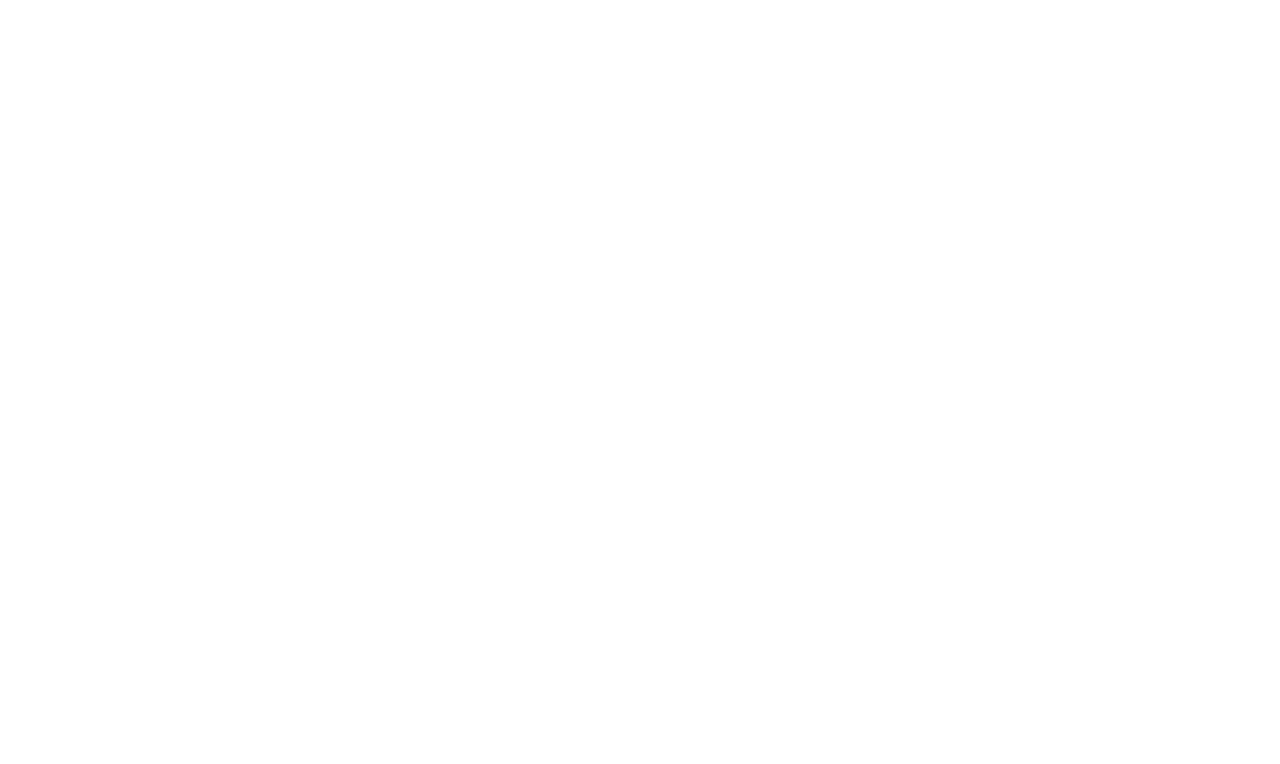
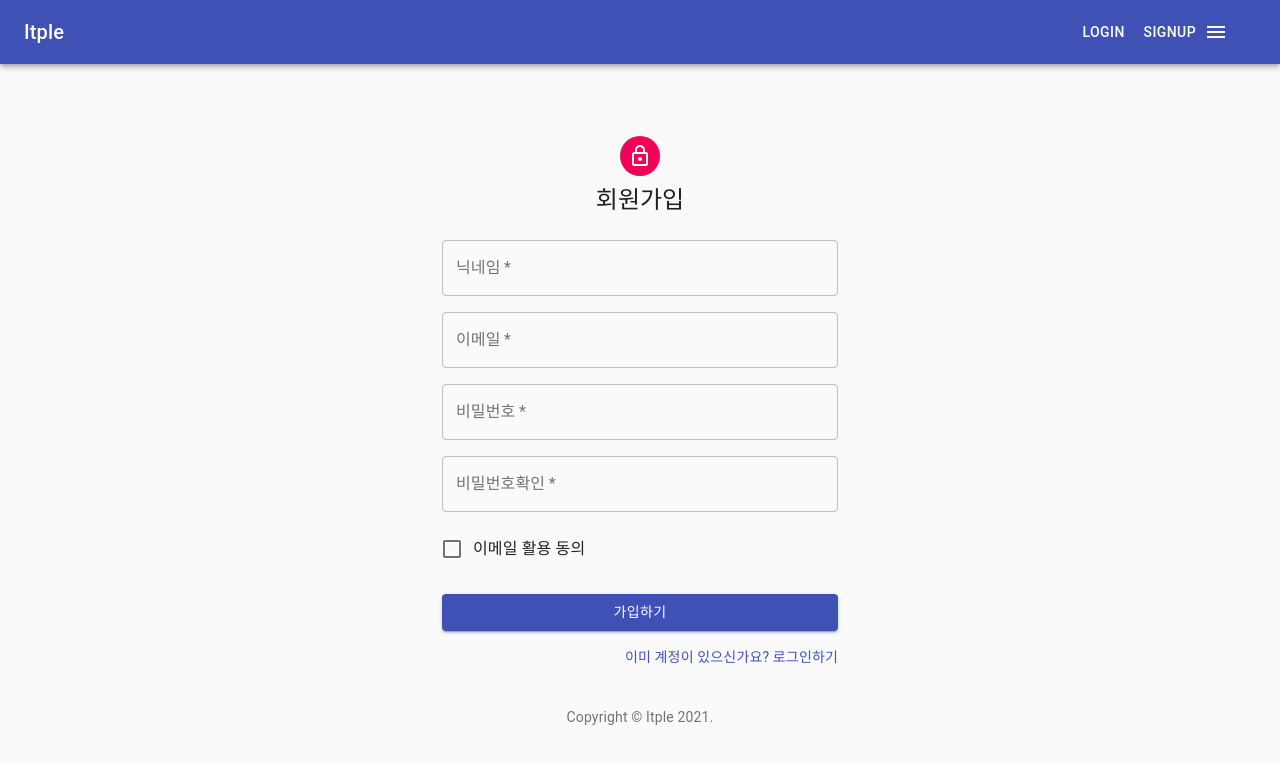
Before and after one commit to heoseongh/itple-client, a React (Create React App) app: page /sign-up in a window 1280 px wide. Shown: the top 764 px of the page. Built offline with nearby package versions, Linux system fonts and the light colour scheme.

Commit message:
Add: 회원가입 로그인 뷰 추가

```diff
--- a/src/App.js
+++ b/src/App.js
@@ -1,14 +1,18 @@
-import CssBaseline from '@material-ui/core/CssBaseline';
-import { BrowserRouter, Route } from 'react-router-dom';
-import ContestDetailPage from './route/ContestDetailPage';
-import ContestPage from './route/ContestPage';
+import CssBaseline from "@material-ui/core/CssBaseline";
+import { BrowserRouter, Route } from "react-router-dom";
+import ContestDetailPage from "./route/ContestDetailPage";
+import ContestPage from "./route/ContestPage";
+import SignUpPage from "./route/SignUpPage";
+import SignInPage from "./route/SignInPage";
 
 function App() {
   return (
-    <CssBaseline />,
     <BrowserRouter>
-      <Route exact path={"/"} component={ContestPage}/>
-      <Route exact path={"/detail/:id"} component={ContestDetailPage}/>
+      <CssBaseline />
+      <Route exact path={"/"} component={ContestPage} />
+      <Route exact path={"/detail/:id"} component={ContestDetailPage} />
+      <Route exact path={"/sign-in"} component={SignInPage} />
+      <Route exact path={"/sign-up"} component={SignUpPage} />
     </BrowserRouter>
   );
 }
--- a/src/components/Footer.js
+++ b/src/components/Footer.js
@@ -10,7 +10,7 @@
   },
 }));
 
-export default function Footer() {
+function Footer() {
   const classes = useStyles();
   return (
     <footer className={classes.footer}>
@@ -29,3 +29,5 @@
     </footer>
   );
 }
+
+export default Footer;
--- a/src/components/NavigationBar.js
+++ b/src/components/NavigationBar.js
@@ -24,7 +24,7 @@
   }
 }));
 
-export default function NavigationBar() {
+function NavigationBar() {
   const classes = useStyles();
 
   return (
@@ -34,8 +34,8 @@
           <Typography variant="h6" className={classes.title}>
             <Link to={"/"} className={classes.href}>Itple</Link>
           </Typography>
-          <Button color="inherit">Login</Button>
-          <Button color="inherit">Signup</Button>
+          <Button color="inherit"><Link to={"/sign-in"} className={classes.href}>Login</Link></Button>
+          <Button color="inherit"><Link to={"/sign-up"} className={classes.href}>Signup</Link></Button>
           <IconButton edge="start" className={classes.menuButton} color="inherit" aria-label="menu">
             <MenuIcon />
           </IconButton>
@@ -44,3 +44,5 @@
     </div>
   );
 }
+
+export default NavigationBar;
--- /dev/null
+++ b/src/container/SignInContainer.js
@@ -0,0 +1,59 @@
+import React from "react";
+import Paper from "@material-ui/core/Paper";
+import Grid from "@material-ui/core/Grid";
+import { makeStyles } from "@material-ui/core/styles";
+import SignInFormView from "../view/SignInFormView";
+import NavigationBar from "../components/NavigationBar";
+
+const useStyles = makeStyles((theme) => ({
+  root: {
+    height: "100vh",
+  },
+  image: {
+    backgroundImage: "url(https://source.unsplash.com/random)",
+    backgroundRepeat: "no-repeat",
+    backgroundColor:
+      theme.palette.type === "light"
+        ? theme.palette.grey[50]
+        : theme.palette.grey[900],
+    backgroundSize: "cover",
+    backgroundPosition: "center",
+  },
+  paper: {
+    margin: theme.spacing(8, 4),
+    display: "flex",
+    flexDirection: "column",
+    alignItems: "center",
+  },
+  avatar: {
+    margin: theme.spacing(1),
+    backgroundColor: theme.palette.secondary.main,
+  },
+  form: {
+    width: "100%", // Fix IE 11 issue.
+    marginTop: theme.spacing(1),
+  },
+  submit: {
+    margin: theme.spacing(3, 0, 2),
+  },
+  href: {
+    color: "#3f51b5",
+    textDecoration: "none",
+  },
+}));
+
+function SignInContainer() {
+  const classes = useStyles();
+
+  return (
+    <Grid container className={classes.root}>
+      <Grid item xs={false} sm={4} md={7} className={classes.image} />
+      <Grid item xs={12} sm={8} md={5} component={Paper} elevation={6} square>
+        <NavigationBar />
+        <SignInFormView />
+      </Grid>
+    </Grid>
+  );
+}
+
+export default SignInContainer;
--- /dev/null
+++ b/src/container/SignUpContainer.js
@@ -0,0 +1,18 @@
+import React from "react";
+import Box from "@material-ui/core/Box";
+import Container from "@material-ui/core/Container";
+import Copyright from "../components/Copyright";
+import SignUpFormView from "../view/SignUpFormView";
+
+function SignUpContainer() {
+  return (
+    <Container maxWidth="xs">
+      <SignUpFormView />
+      <Box mt={5}>
+        <Copyright />
+      </Box>
+    </Container>
+  );
+}
+
+export default SignUpContainer;
--- /dev/null
+++ b/src/route/SignInPage.js
@@ -0,0 +1,18 @@
+import React, { Component } from "react";
+import Footer from "../components/Footer";
+import SignInContainer from "../container/SignInContainer";
+
+class SignInPage extends Component {
+  render() {
+    return (
+      <div>
+        <React.Fragment>
+          <SignInContainer />
+          <Footer />
+        </React.Fragment>
+      </div>
+    );
+  }
+}
+
+export default SignInPage;
--- /dev/null
+++ b/src/route/SignUpPage.js
@@ -0,0 +1,18 @@
+import React, { Component } from "react";
+import NavigationBar from "../components/NavigationBar";
+import SignUpContainer from "../container/SignUpContainer";
+
+class SignUpPage extends Component {
+  render() {
+    return (
+      <div>
+        <React.Fragment>
+          <NavigationBar />
+          <SignUpContainer />
+        </React.Fragment>
+      </div>
+    );
+  }
+}
+
+export default SignUpPage;
--- /dev/null
+++ b/src/view/SignInFormView.js
@@ -0,0 +1,106 @@
+import {
+  Avatar,
+  Box,
+  Button,
+  Checkbox,
+  FormControlLabel,
+  Grid,
+  TextField,
+  Typography,
+} from "@material-ui/core";
+import React from "react";
+import { Link } from "react-router-dom";
+import Copyright from "../components/Copyright";
+import LockOutlinedIcon from '@material-ui/icons/LockOutlined';
+import { makeStyles } from '@material-ui/core/styles';
+
+const useStyles = makeStyles((theme) => ({
+  paper: {
+    margin: theme.spacing(8, 4),
+    display: "flex",
+    flexDirection: "column",
+    alignItems: "center",
+  },
+  avatar: {
+    margin: theme.spacing(1),
+    backgroundColor: theme.palette.secondary.main,
+  },
+  form: {
+    width: "100%", // Fix IE 11 issue.
+    marginTop: theme.spacing(1),
+  },
+  submit: {
+    margin: theme.spacing(3, 0, 2),
+  },
+  href: {
+    color: "#3f51b5",
+    textDecoration: "none",
+  },
+}));
+
+export default function SignInFormView() {
+  const classes = useStyles();
+
+  return (
+    <div className={classes.paper}>
+      <Avatar className={classes.avatar}>
+        <LockOutlinedIcon />
+      </Avatar>
+      <Typography component="h1" variant="h5">
+        로그인
+      </Typography>
+      <form className={classes.form} noValidate>
+        <TextField
+          variant="outlined"
+          margin="normal"
+          required
+          fullWidth
+          id="email"
+          label="이메일"
+          name="email"
+          autoComplete="email"
+          autoFocus
+        />
+        <TextField
+          variant="outlined"
+          margin="normal"
+          required
+          fullWidth
+          name="password"
+          label="비밀번호"
+          type="password"
+          id="password"
+          autoComplete="current-password"
+        />
+        <FormControlLabel
+          control={<Checkbox value="remember" color="primary" />}
+          label="로그인유지"
+        />
+        <Button
+          type="submit"
+          fullWidth
+          variant="contained"
+          color="primary"
+          className={classes.submit}
+        >
+          로그인
+        </Button>
+        <Grid container>
+          <Grid item xs>
+            <Link to={"/findPassword"} className={classes.href} variant="body2">
+              비밀번호를 잊으셨나요?
+            </Link>
+          </Grid>
+          <Grid item>
+            <Link to={"/sign-up"} className={classes.href} variant="body2">
+              아직 계정이 없으신가요? 가입하기
+            </Link>
+          </Grid>
+        </Grid>
+        <Box mt={5}>
+          <Copyright />
+        </Box>
+      </form>
+    </div>
+  );
+}
--- /dev/null
+++ b/src/view/SignUpFormView.js
@@ -0,0 +1,124 @@
+import React from "react";
+import Avatar from "@material-ui/core/Avatar";
+import Button from "@material-ui/core/Button";
+import TextField from "@material-ui/core/TextField";
+import FormControlLabel from "@material-ui/core/FormControlLabel";
+import Checkbox from "@material-ui/core/Checkbox";
+import Grid from "@material-ui/core/Grid";
+import LockOutlinedIcon from "@material-ui/icons/LockOutlined";
+import Typography from "@material-ui/core/Typography";
+import { makeStyles } from "@material-ui/core/styles";
+import { Link } from "react-router-dom";
+
+const useStyles = makeStyles((theme) => ({
+  paper: {
+    marginTop: theme.spacing(8),
+    display: "flex",
+    flexDirection: "column",
+    alignItems: "center",
+  },
+  avatar: {
+    margin: theme.spacing(1),
+    backgroundColor: theme.palette.secondary.main,
+  },
+  form: {
+    width: "100%", // Fix IE 11 issue.
+    marginTop: theme.spacing(3),
+  },
+  submit: {
+    margin: theme.spacing(3, 0, 2),
+  },
+  href: {
+    color: "#3f51b5",
+    textDecoration: "none",
+  },
+}));
+
+function SignUpFormView() {
+  const classes = useStyles();
+
+  return (
+    <div className={classes.paper}>
+      <Avatar className={classes.avatar}>
+        <LockOutlinedIcon />
+      </Avatar>
+      <Typography component="h1" variant="h5">
+        회원가입
+      </Typography>
+      <form className={classes.form} noValidate>
+        <Grid container spacing={2}>
+          <Grid item xs={12}>
+            <TextField
+              variant="outlined"
+              required
+              fullWidth
+              id="account"
+              label="닉네임"
+              name="account"
+              // autoComplete="email"
+            />
+          </Grid>
+          <Grid item xs={12}>
+            <TextField
+              variant="outlined"
+              required
+              fullWidth
+              id="email"
+              label="이메일"
+              name="email"
+              autoComplete="email"
+            />
+          </Grid>
+          <Grid item xs={12}>
+            <TextField
+              variant="outlined"
+              required
+              fullWidth
+              name="password"
+              label="비밀번호"
+              type="password"
+              id="password"
+              autoComplete="current-password"
+            />
+          </Grid>
+          <Grid item xs={12}>
+            <TextField
+              variant="outlined"
+              required
+              fullWidth
+              name="password"
+              label="비밀번호확인"
+              type="password"
+              id="password"
+              autoComplete="current-password"
+            />
+          </Grid>
+          <Grid item xs={12}>
+            <FormControlLabel
+              control={<Checkbox value="allowExtraEmails" color="primary" />}
+              label="이메일 활용 동의"
+            />
+          </Grid>
+        </Grid>
+        <Button
+          type="submit"
+          fullWidth
+          variant="contained"
+          color="primary"
+          className={classes.submit}
+        >
+          가입하기
+        </Button>
+        <Grid container justify="flex-end">
+          <Grid item>
+            <Link to={"/sign-in"} className={classes.href} variant="body2">
+              이미 계정이 있으신가요? 로그인하기
+            </Link>
+          </Grid>
+        </Grid>
+      </form>
+    </div>
+  );
+}
+
+export default SignUpFormView;
```
